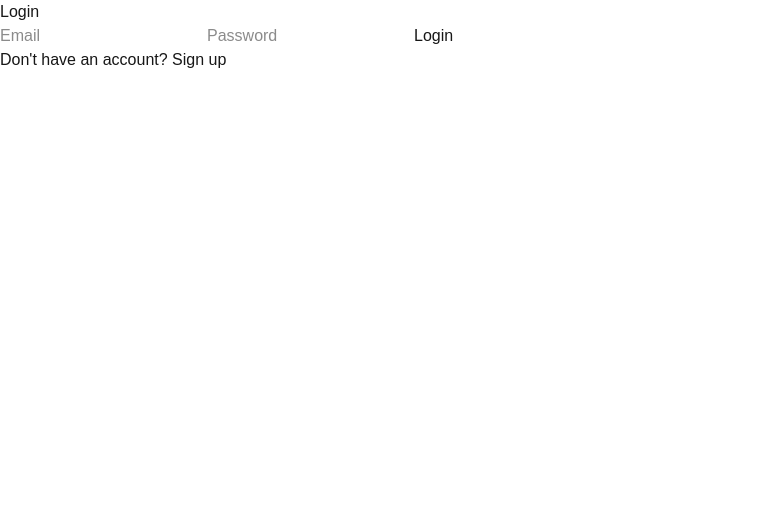
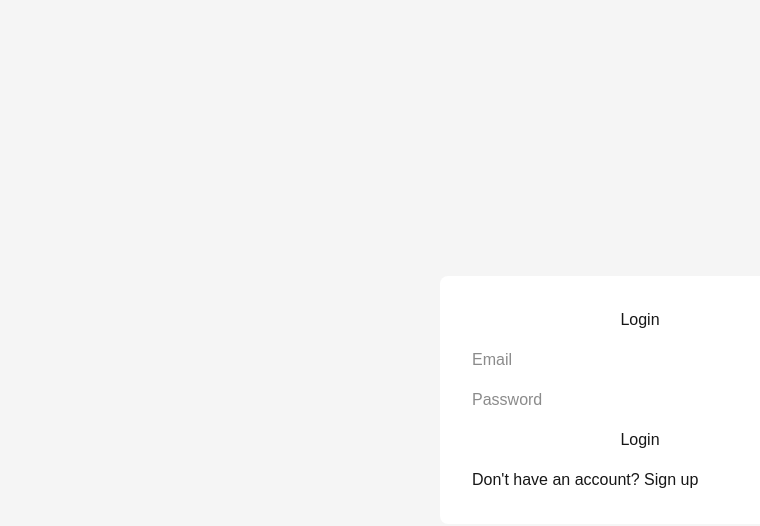
Before and after one commit to Ishankpanwar15/resume-builder, a Next.js app: page /login in a window 1280 px wide. Shown: the top 526 px of the page, without its empty margins (0-760 px from the left). Built offline with nearby package versions, Linux system fonts and the light colour scheme.

Commit message:
uploading Next file

```diff
--- a/src/app/login/page.tsx
+++ b/src/app/login/page.tsx
@@ -25,8 +25,28 @@ export default function LoginPage() {
    }
 
    return(
-    <form onSubmit={handleLogin}>
-        <h2>Login</h2>
+    <div
+        style={{
+            display: 'flex',
+            justifyContent: 'center',
+            alignItems: 'center',
+            height: '100vh',
+            backgroundColor: '#f5f5f5'
+        }}>
+        <form
+            onSubmit={handleLogin}
+            style={{
+                backgroundColor: 'white',
+                padding: '2rem',
+                borderRadius: '8px',
+                width: '100%',
+                maxWidth: '400px',
+                display: 'flex',
+                flexDirection: 'column',
+                gap: '1rem',
+            }}
+        >
+            <h2 style={{ textAlign:'center'}}>Login</h2>
             {error && <p style={{color: 'red'}}>{error}</p>}
             <input
                 type="email"
@@ -45,5 +65,6 @@ export default function LoginPage() {
             <button type='submit'>Login</button>
             <p>Don't have an account? <a href="/signup">Sign up</a></p>
         </form>
+    </div>
    )
 }
```
Lines whose indentation alone changed are shown as unchanged.
